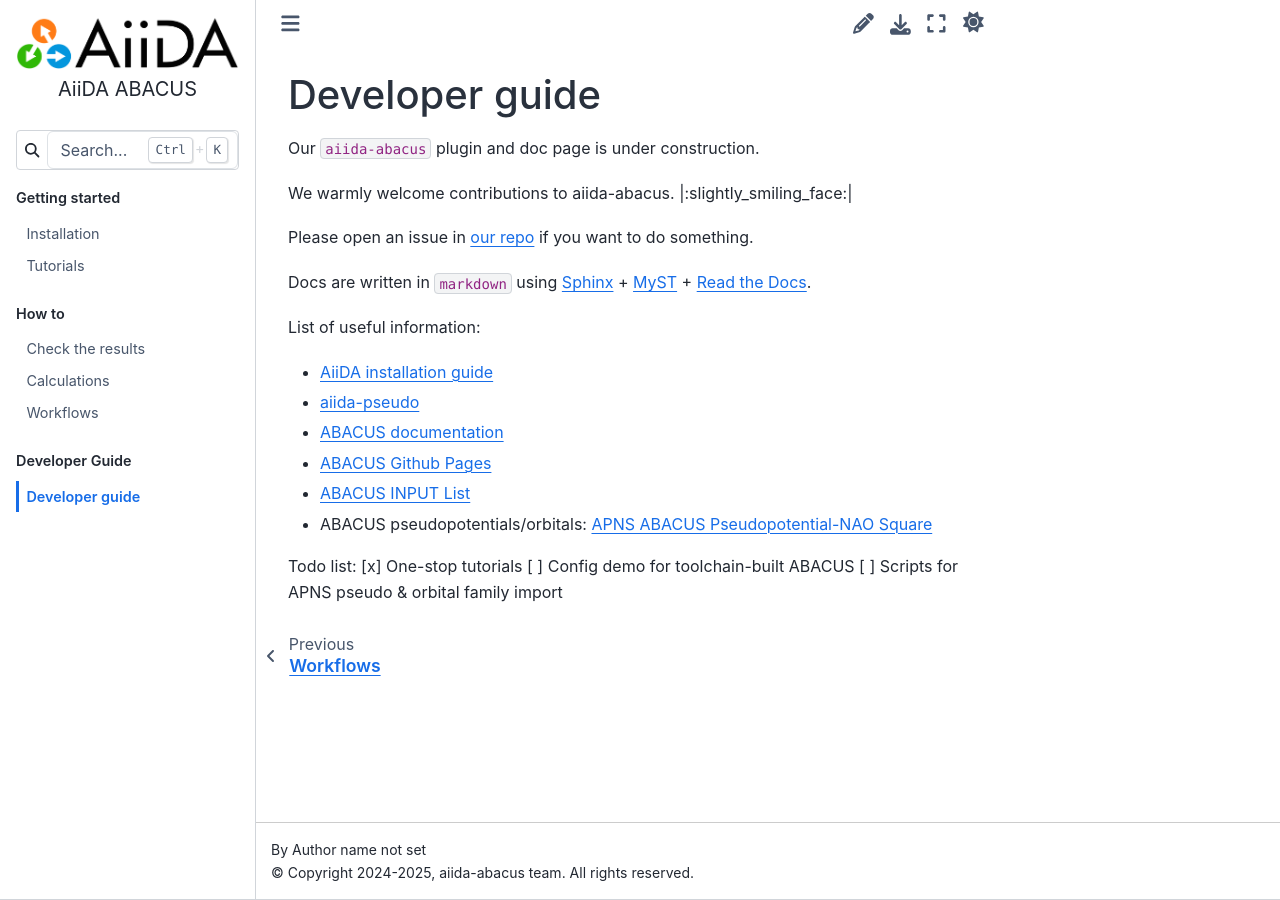
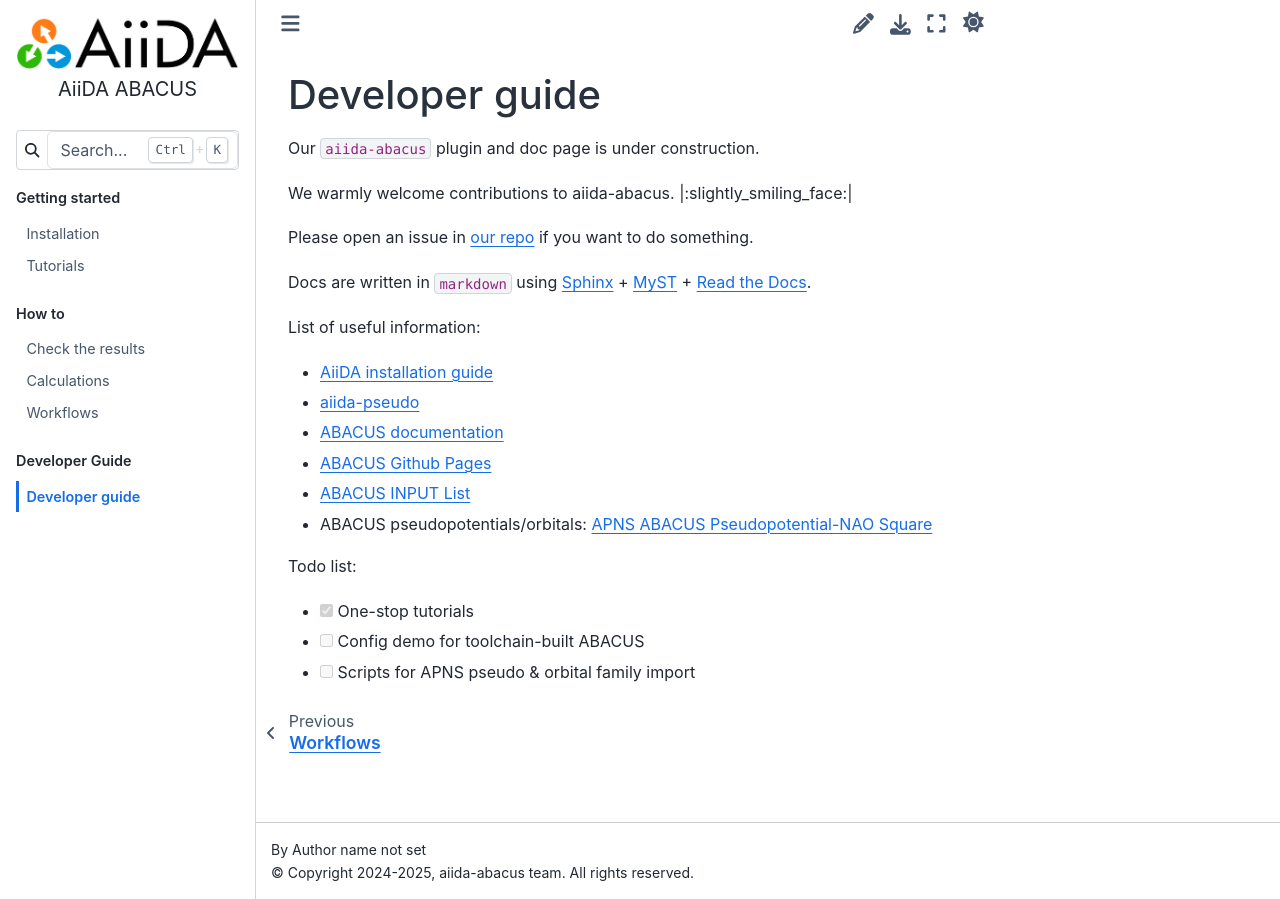
Before and after one commit to MCresearch/aiida-abacus, a Sphinx documentation site: the page built from docs/source/developer_guide/index.md, in a window 1280 px wide. Built offline with Sphinx 7.4.7 and the Sphinx Book theme 1.1.4, drawn with Linux system fonts in a browser that asks for light colours; pages that are not in the unit, such as notebooks, are missing from menus.

```diff
--- a/docs/source/developer_guide/index.md
+++ b/docs/source/developer_guide/index.md
@@ -17,6 +17,6 @@
 - ABACUS pseudopotentials/orbitals: [APNS ABACUS Pseudopotential-NAO Square](https://aissquare.com/datasets/detail?pageType=datasets&name=ABACUS-APNS-PPORBs-v1%253Apre-release&id=326)
 
 Todo list:
-[x] One-stop tutorials
-[ ] Config demo for toolchain-built ABACUS
-[ ] Scripts for APNS pseudo & orbital family import
+- [x] One-stop tutorials
+- [ ] Config demo for toolchain-built ABACUS
+- [ ] Scripts for APNS pseudo & orbital family import
```
Also changed, not shown: 1 other file.
